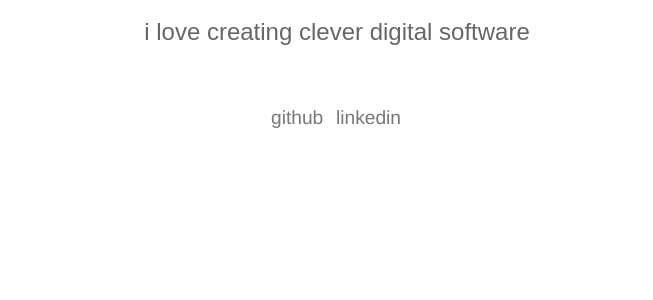
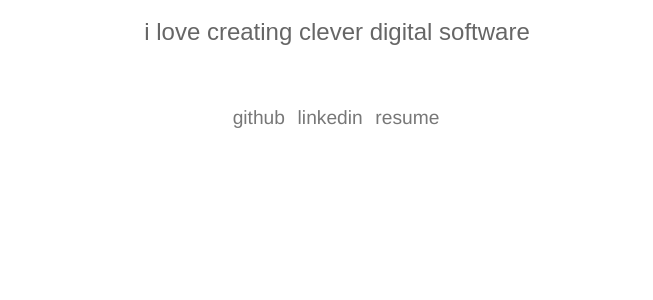
Before and after one commit to haterecoil/haterecoil.github.io, a Jekyll site: the page built from index.md, in a window 1280 px wide. Shown: the part 372-672 px from the top of the page, without its empty margins (304-957 px from the left). Built offline with Jekyll 4.4.1, drawn with Linux system fonts in a browser that asks for light colours.

Commit message:
new appcombo picture

```diff
--- a/_layouts/home.html
+++ b/_layouts/home.html
@@ -16,19 +16,21 @@
     <ul class="about_me--links">
       <li class="about_me--links--item"><a class="about_me--link" target="_blank" href="https://github.com/haterecoil">github</a></li>
       <li class="about_me--links--item"><a class="about_me--link" target="_blank" href="https://fr.linkedin.com/in/morgan-caron-12b558100">linkedin</a></li>
+      <li class="about_me--links--item"><a class="about_me--link" target="_blank" href="http://files.lorem.ovh/resume_caron_morgan.pdf">resume</a></li>
+
       <!-- <li class="about_me--links--item"><a class="about_me--link" target="_blank" href="mailto:morgan.caron@hetic.net">mail </a></li> -->
     </ul>
   </section>
 
 
   <div class="block">
-    <h2 class="block-title">TL;DR</h2>
-    <p class="block-text"></p>
-    <p class="block-text">A student looking for a 6-month internship from July 2017:</p>
-    <p class="block-text">◦ Able to work on interfaces, servers and data</p>
-    <p class="block-text">◦ Best assets: coherence and versatility</p>
-    <p class="block-text">◦ Worst flaws: please contact me!</p>
-    <p class="block-text"><a href="mailto:{{ site.email }}">{{ site.email }}</a></p>
+    <h2 class="block--title">TL;DR</h2>
+    <p class="block--text"></p>
+    <p class="block--text">A student looking for a 6-month internship from July 2017:</p>
+    <p class="block--text">◦ Able to work on interfaces, servers and data</p>
+    <p class="block--text">◦ Best assets: coherence and versatility</p>
+    <p class="block--text">◦ Worst flaws: please contact me!</p>
+    <p class="block--text"><a href="mailto:{{ site.email }}">{{ site.email }}</a></p>
   </div>
 
   <div class="vertical_whitespace"></div>
@@ -36,33 +38,33 @@
 
   <hr>
   <div class="block">
-    <h2 class="block-title">Projects I worked on</h2>
-    <p class="block-text">I used to list here all projects I worked on. Time passed by, some were lost, some outdated </p>
-    <p class="block-text">The quantity of energy needed to update and maintain servers, links, and debug debious ones being superior to the profits, I decided to keep only one case study which summaries what I have learned so far. My latest and favorite work: <strong>Phœnix</strong>.</p>
+    <h2 class="block--title">Projects I worked on</h2>
+    <p class="block--text">I used to list here all projects I worked on. Time passed by, some were lost, some outdated </p>
+    <p class="block--text">The quantity of energy needed to update and maintain servers, links, and debug debious ones being superior to the profits, I decided to keep only one case study which summaries what I have learned so far. My latest and favorite work: <strong>Phœnix</strong>.</p>
   </div>
 
   <div class="vertical_whitespace"></div>
 
   <div class="block">
-    <h2 class="block-title">Phœnix</h2>
-    <h3 class="block-subtitle">Addiction Care 2.0</h3>
-    <p class="block-text">Phœnix is an award-winning tool for addiction care. It helps patients reducing or stoping their consumption and is complementary to regular addiction care.</p>
-    <p class="block-text">
+    <h2 class="block--title">Phœnix</h2>
+    <h3 class="block--subtitle">Addiction Care 2.0</h3>
+    <p class="block--text">Phœnix is an award-winning tool for addiction care. It helps patients reducing or stoping their consumption and is complementary to regular addiction care.</p>
+    <p class="block--text">
     When a patient has a craving, Phœnix identifies the context and offers the best strategy to help him avoid this intense longing.
     </p>
-    <img src="./assets/image/appcombo.png" alt="Phoenix UX from craving to strategy" title="Phoenix mobile application interface"></img>
-    <p class="block-text">The application then sends data to the usual addictologist, whom can follow the patient's evolution.</p>
-    <img src="./assets/image/appweb.png" alt="Phoenix UX of medical interface" title="Phoenix UX of medical interface"></img>
-    <h3 class="block-subtitle">A summary of my skills</h3>
-    <p class="block-text">The team is multi-disciplinary (both technical and medical) and we won an award @NewHealth's 2016 eHealth convention. This award sealed our commitment to this great adventure.</p>
-    <p class="block-text">Being the only developer, this project solicits many of my skills, thus it crystallizes what I've learned so far. </p>
-    <p class="block-text">◦ Definition of MVP features and versioning</p>
-    <p class="block-text">◦ Teaching non-technical people about the full potential of modern IT.</p>
-    <p class="block-text">◦ Cross-device mobile development – Ionic2</p>
-    <p class="block-text">◦ Regular website development for the medical interface</p>
-    <p class="block-text">◦ Data visualisations for the medical interface</p>
-    <p class="block-text">◦ Secure backend development – Django</p>
-    <p class="block-text">◦ Machine Learning – Multi Armed Bandit, Python</p>
+    <img class="block--image" src="./assets/image/appcombo.png" alt="Phoenix UX from craving to strategy" title="Phoenix mobile application interface"></img>
+    <p class="block--text">The application then sends data to the usual addictologist, whom can follow the patient's evolution.</p>
+    <img class="block--image" src="./assets/image/appweb.png" alt="Phoenix UX of medical interface" title="Phoenix UX of medical interface"></img>
+    <h3 class="block--subtitle">A summary of my skills</h3>
+    <p class="block--text">The team is multi-disciplinary (both technical and medical) and we won an award @NewHealth's 2016 eHealth convention. This award sealed our commitment to this great adventure.</p>
+    <p class="block--text">Being the only developer, this project solicits many of my skills, thus it crystallizes what I've learned so far. </p>
+    <p class="block--text">◦ Definition of MVP features and versioning</p>
+    <p class="block--text">◦ Teaching non-technical people about the full potential of modern IT.</p>
+    <p class="block--text">◦ Cross-device mobile development – Ionic2</p>
+    <p class="block--text">◦ Regular website development for the medical interface</p>
+    <p class="block--text">◦ Data visualisations for the medical interface</p>
+    <p class="block--text">◦ Secure backend development – Django</p>
+    <p class="block--text">◦ Machine Learning – Multi Armed Bandit, Python</p>
   </div>
 
 
--- a/_sass/custom/_style.scss
+++ b/_sass/custom/_style.scss
@@ -83,16 +83,16 @@
 .block {
   text-align: center;
 }
-.block-text {
+.block--text {
   width: 38rem;
   max-width: 100%;
   text-align: left;
   margin: auto;
 }
-.block:hover .block-title {
+.block:hover .block--title {
   color: #666;
 }
-.block-title {
+.block--title {
   text-decoration: none;
   border-bottom: 1px solid transparent;
   -webkit-transition: border 0.2s ease, color 0.2s ease;
@@ -104,13 +104,18 @@
   margin-bottom: 0;
   font-family: 'Roboto Slab', serif;
 }
-.block-subtitle {
+.block--subtitle {
   font-weight: 200;
   margin-top: 40px;
 }
 
+.block--image {
+  width: 38rem;
+  margin: 20px 0;
+}
+
 // yes it's weird but i'm lazy today
-img + .block-text + img {
+img + .block--text + img {
     margin-top: 50px;
 }
 
```
Also changed, not shown: CNAME (line endings or trailing spaces), assets/image/appcombo.png, assets/image/appcombox.png (added), 1 other file.
